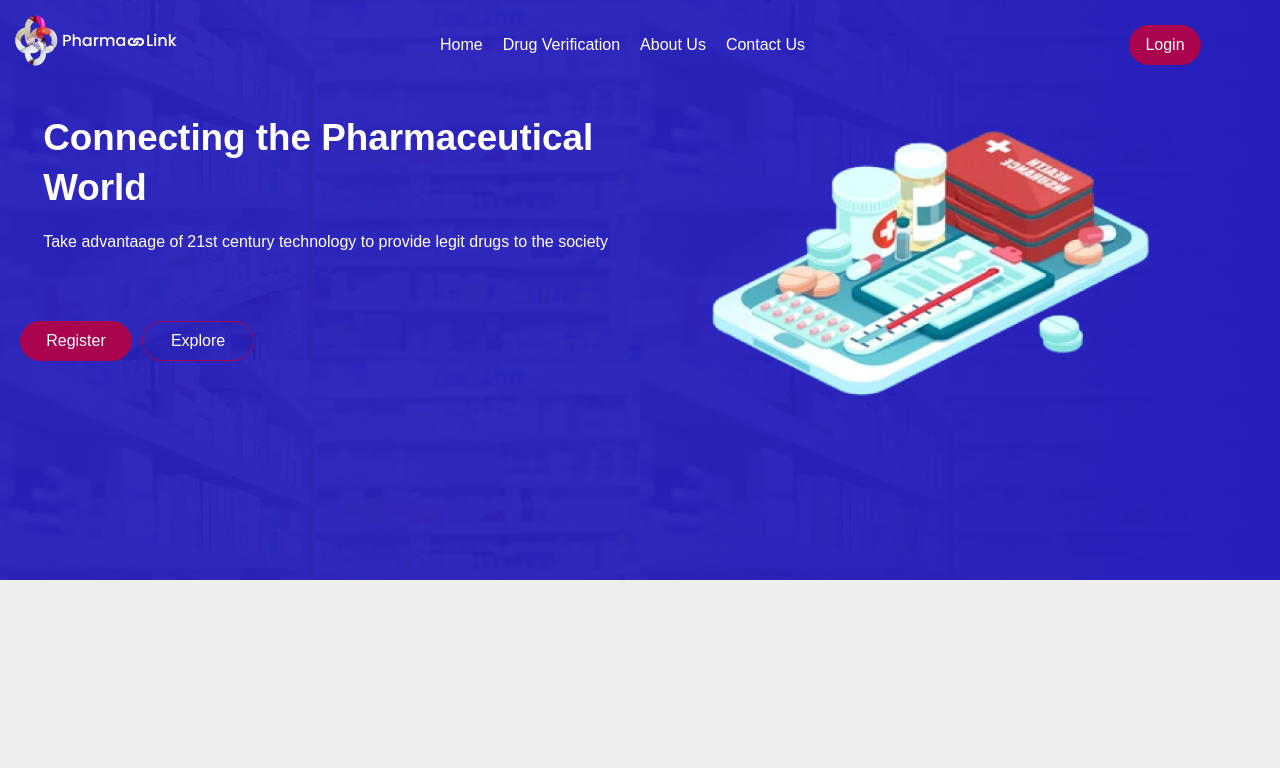
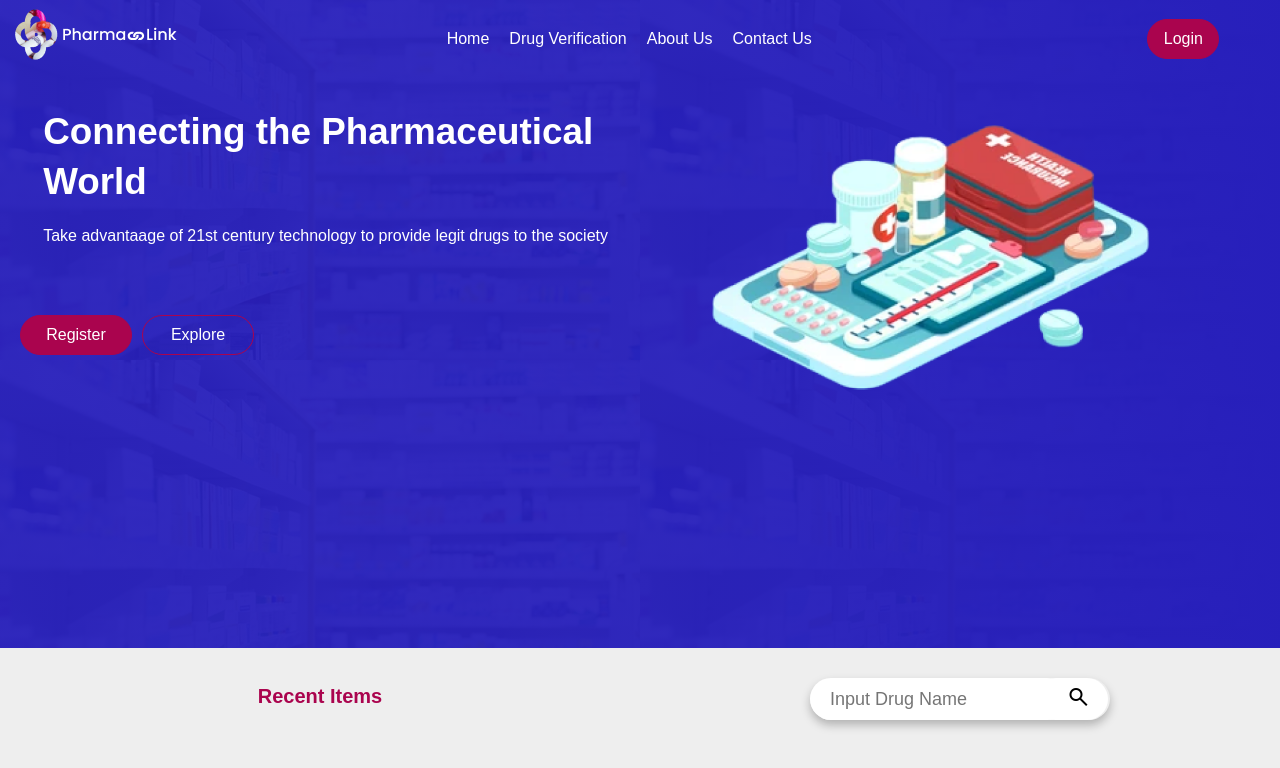
Before and after one commit to pharmalink001/pharmalink, a React (Create React App) app: page / in a window 1280 px wide. Shown: the top 768 px of the page. Built offline with nearby package versions, Linux system fonts and the light colour scheme.

Commit message:
done with the header

```diff
--- a/src/comp/landing page/LandingPage.js
+++ b/src/comp/landing page/LandingPage.js
@@ -1,10 +1,15 @@
 import React from 'react'
 import LandingPageHeader from './LandingPageHeader'
-
+import LandingSearchBar from './LandingSearchBar'
+import { useState } from 'react'
 const LandingPage = () => {
+  const [active, setactive] = useState(false)
   return (
     <>
-    <LandingPageHeader/>
+    <LandingPageHeader active={active} setactive={setactive}/>
+    <section className={active ? "unactive" : null}>
+    <LandingSearchBar/>
+    </section>
     </>
   )
 }
--- a/src/comp/landing page/LandingPageHeader.js
+++ b/src/comp/landing page/LandingPageHeader.js
@@ -3,9 +3,9 @@ import './header.css'
 import logo from './img/logo.png'
 import Side from './img/sidepic.png'
 import { Link } from 'react-router-dom'
-import { useState } from 'react'
-const LandingPageHeader = () => {
-    const [active, setactive] = useState(false)
+
+const LandingPageHeader = ({active,setactive}) => {
+
   return (
     <>
         <header className='header'>
@@ -32,7 +32,7 @@ const LandingPageHeader = () => {
                    <span className='header-login'>Login</span>
                 </div>
             </nav>
-            <div className='header-content-container'>
+            <div className={active ? "header-content-container unactive" : "header-content-container"}>
                 <div className='header-first-content'>
                     <div className='header-first-content-header'>
                     Connecting the
--- /dev/null
+++ b/src/comp/landing page/LandingPageSearch.css
@@ -0,0 +1,55 @@
+.landing-search-box{
+    position: relative;
+    height: 42px;
+    max-width: 300px;
+    /* background: #aa044e; */
+    margin: auto;
+    box-shadow: 0 5px 10px rgb(0 0 0 / 25%);
+    border-radius: 25px;
+    margin-bottom: 6%;
+    top: 10px;
+}
+.landing-search-box input{
+    position: relative;
+    height: 100%;
+    width: 86%;
+    border-radius: 25px;
+    background: #fff;
+    outline: none;
+    border: none;
+    padding-left: 20px;
+    font-size: 18px;
+}
+.landing-search-box .icon{
+    position: relative;
+    height: 100%;
+    border-radius: 25px;
+    background: #fff;
+    outline: none;
+    border: none;
+    padding-left: 20px;
+    font-size: 18px;
+    left: 225px;
+    width: 73px;
+    top: -42px;
+}
+.LandingPage-header{
+    text-align: center;
+    color: #aa044e;
+    font-weight: 900;
+    font-size: 20px;
+    line-height: 56px;
+}
+.landing-pagesearch-container{
+    display: grid;
+    grid-template-columns: 1fr 1fr;
+
+
+}
+@media only screen and (max-width: 600px) {
+    .landing-pagesearch-container{
+        display: block;
+
+
+    }
+}
--- /dev/null
+++ b/src/comp/landing page/LandingSearchBar.js
@@ -0,0 +1,21 @@
+import React from 'react'
+import './LandingPageSearch.css'
+
+const LandingSearchBar = () => {
+  return (
+    <div className='landing-pagesearch-container'>
+     <div className='LandingPage-header'>Recent Items</div>
+        <div className="landing-search-box">
+        <input type="search" placeholder="Input Drug Name" />
+        <a href="#">
+            <button type='submit' className="icon">
+            <span className="material-symbols-outlined"> search</span>
+            </button>
+        </a>
+</div>
+
+    </div>
+  )
+}
+
+export default LandingSearchBar
--- a/src/comp/landing page/header.css
+++ b/src/comp/landing page/header.css
@@ -1,8 +1,11 @@
 .header{
     color: #fff;
     background-color: #0f45ad;
-    height: 70vh;
-    padding: 10px;
+    height: 80vh;
+    width: 100vw;
+
+    padding:4px 10px;
+    margin-bottom: 20px;
     background-image: linear-gradient(to right,rgba(39, 31, 187, 0.95),rgba(39, 31, 187, 0.95),rgba(39, 31, 187, 1)),url('./img/background.webp');
 }
 .Header-nav{
@@ -99,7 +102,7 @@
 /* Extra small devices (phones, 600px and down) */
 @media only screen and (max-width: 600px) {
     .header{
-        height: 80vh;
+        height: 70vh;
         padding: 0;
     }
     .Header-nav{
@@ -133,10 +136,11 @@
     .unactive{
         display: none;
     }
-    .header-content-container{
+    /* .header-content-container{
         display: flex;
         flex-direction: column;
-    }
+    } */
+
     .header-sideimg{
         display: none;
     }
@@ -157,13 +161,27 @@
     display: block;
     padding: 0 10px;
 }
+.header-content-container{
+    text-align: left;
+    width: 70%;
+}
 
 }
 /* Small devices (portrait tablets and large phones, 600px and up) */
 @media only screen and (min-width: 600px) {}
 /* Medium devices (landscape tablets, 768px and up) */
-@media only screen and (min-width: 768px) {}
+@media only screen and (max-width: 768px) {
+    .header-sideimg{
+        display: none;
+    }
+    /* .Header-nav{
+        display: grid;
+        grid-template-columns: 2fr 0fr 4fr 1fr;
+    } */
+}
 /* Large devices (laptops/desktops, 992px and up) */
-@media only screen and (min-width: 992px) {}
+@media only screen and (max-width: 500px) {
+
+}
 /* Extra large devices (large laptops and desktops, 1200px and up) */
 @media only screen and (min-width: 1200px) {}
--- a/src/index.css
+++ b/src/index.css
@@ -5,5 +5,4 @@ body{
   background-color: rgb(238, 238, 238);
   font-family: Arial, Helvetica, sans-serif;
 
-
 }
```
